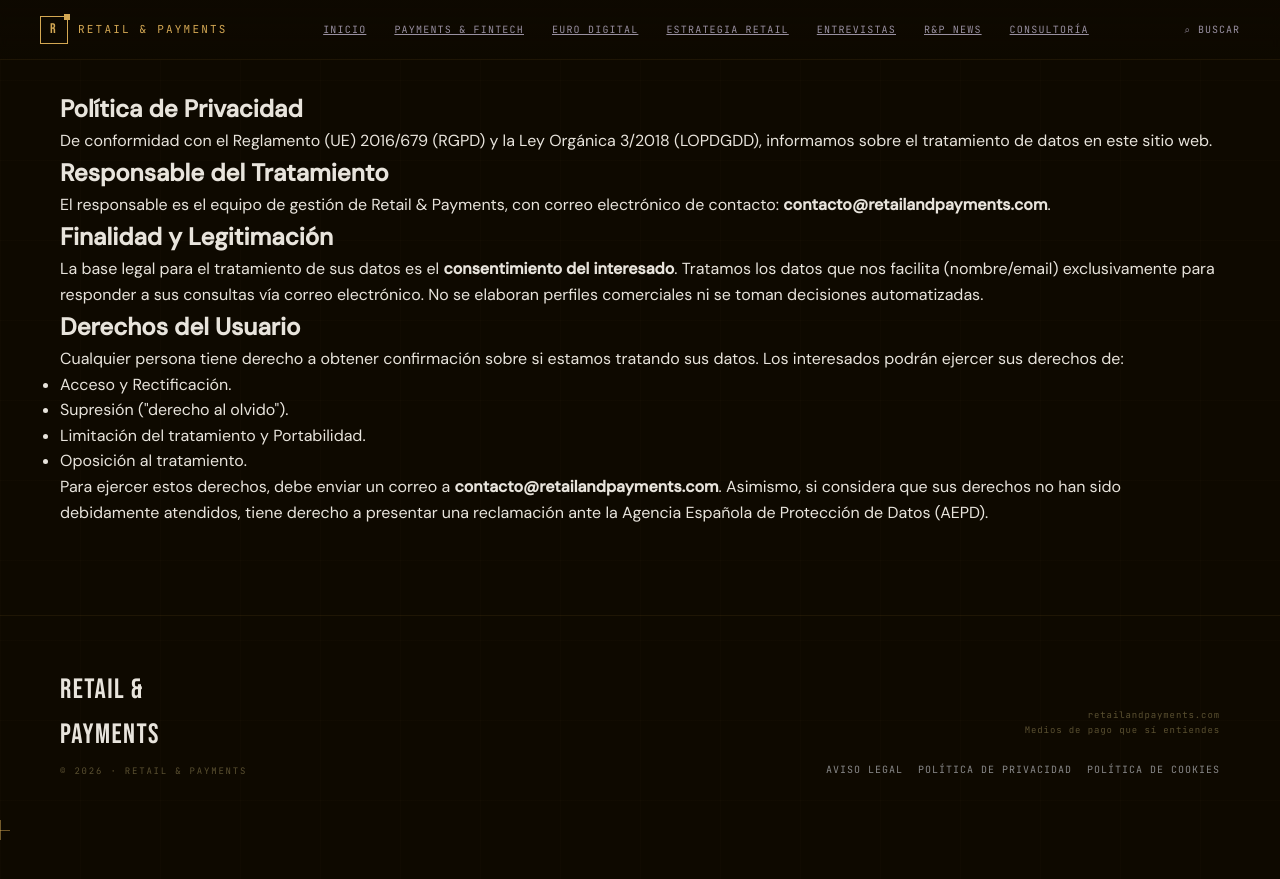
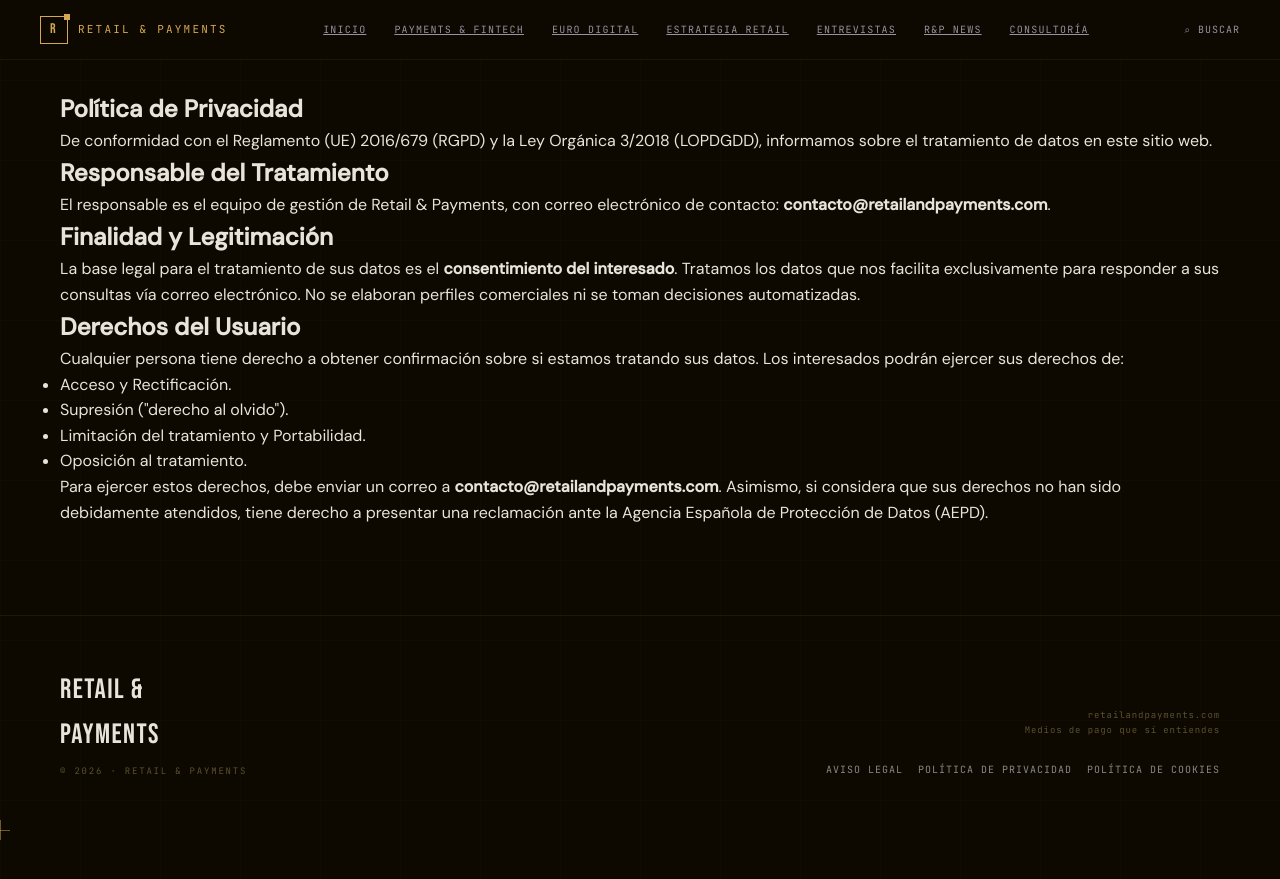
Before and after one commit to marcmonf/retailandpayments, a Jekyll site: the page built from legal/privacidad.html, in a window 1280 px wide. Shown: the top 879 px of the page. Built offline with Jekyll 4.4.1, drawn with Linux system fonts in a browser that asks for light colours.

Commit message:
Update privacidad.html

```diff
--- a/legal/privacidad.html
+++ b/legal/privacidad.html
@@ -10,7 +11,7 @@
   <p>El responsable es el equipo de gestión de Retail & Payments, con correo electrónico de contacto: <strong>contacto@retailandpayments.com</strong>.</p>
 
   <h2>Finalidad y Legitimación</h2>
-  <p>La base legal para el tratamiento de sus datos es el <strong>consentimiento del interesado</strong>. Tratamos los datos que nos facilita (nombre/email) exclusivamente para responder a sus consultas vía correo electrónico. No se elaboran perfiles comerciales ni se toman decisiones automatizadas.</p>
+  <p>La base legal para el tratamiento de sus datos es el <strong>consentimiento del interesado</strong>. Tratamos los datos que nos facilita exclusivamente para responder a sus consultas vía correo electrónico. No se elaboran perfiles comerciales ni se toman decisiones automatizadas.</p>
 
   <h2>Derechos del Usuario</h2>
   <p>Cualquier persona tiene derecho a obtener confirmación sobre si estamos tratando sus datos. Los interesados podrán ejercer sus derechos de:</p>
```
Also changed, not shown: other parts of legal/privacidad.html (+1 -0 lines).
